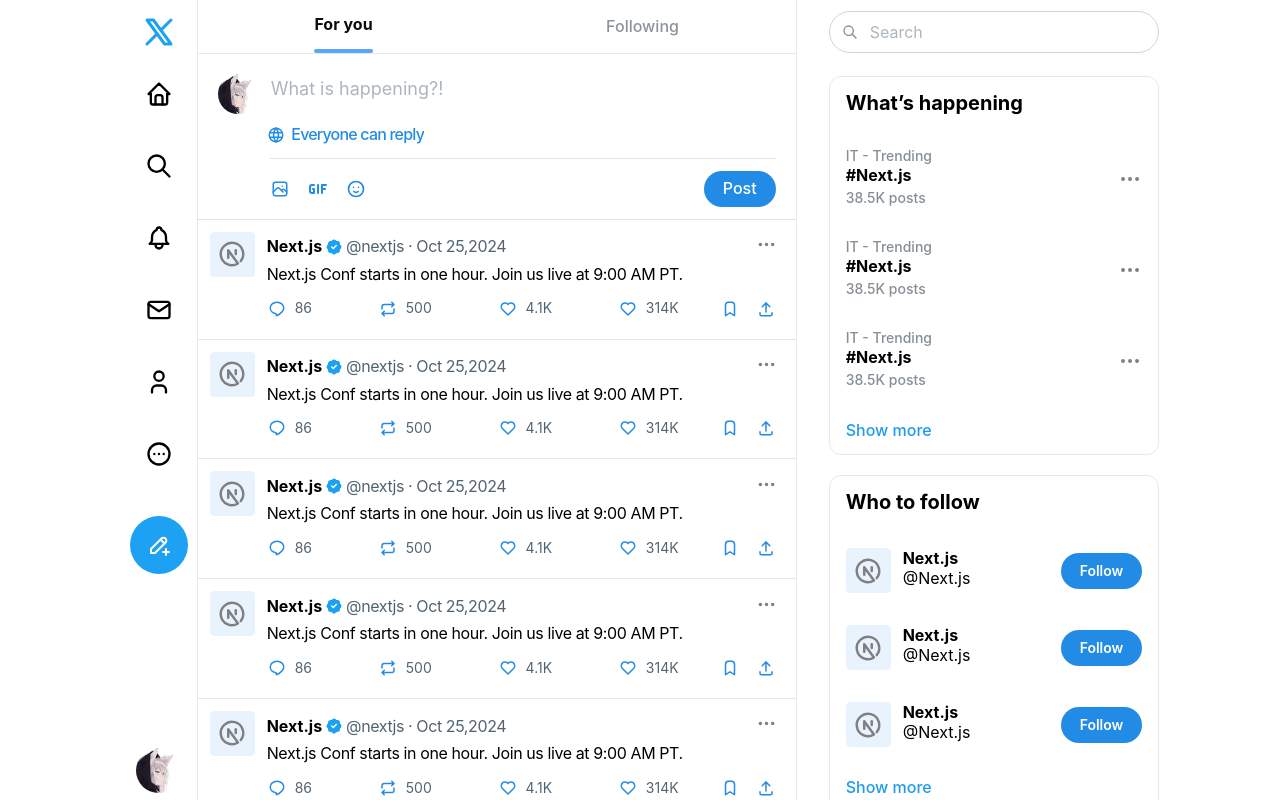
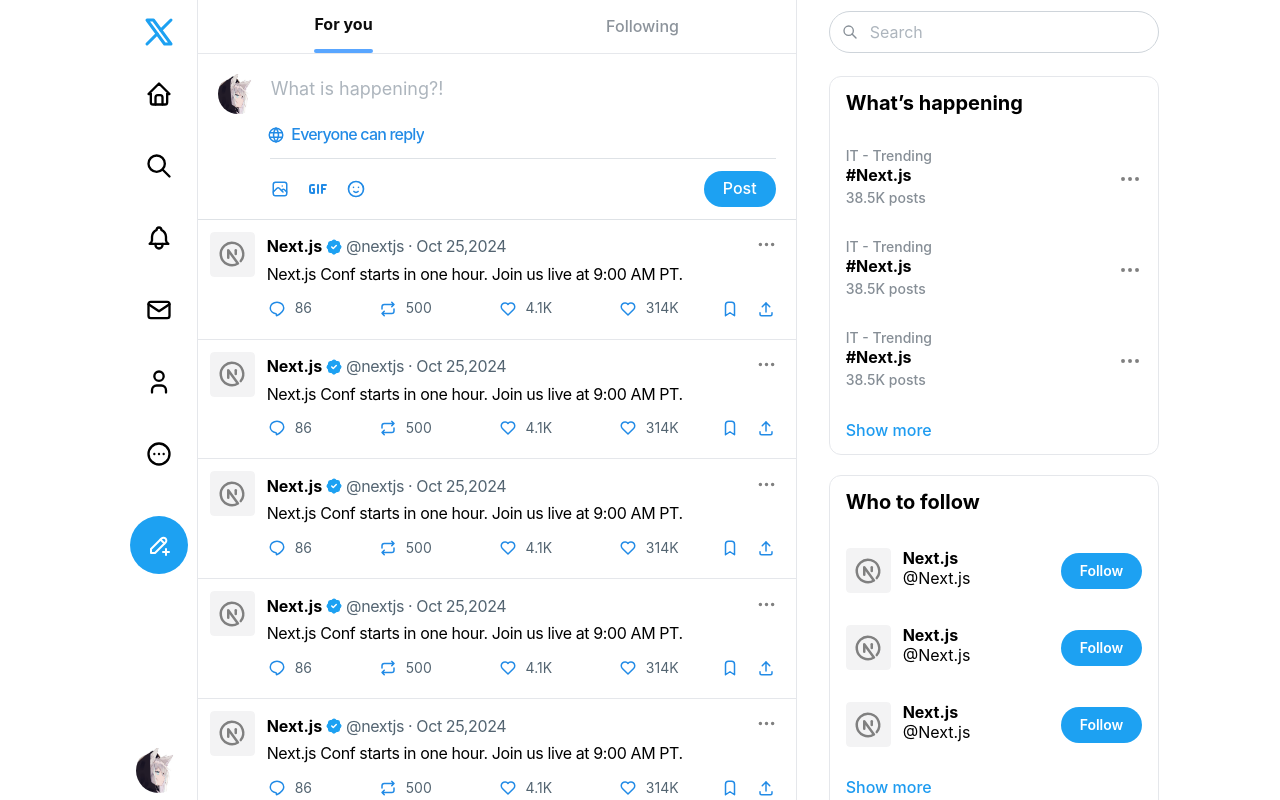
Before and after one commit to GentaAmeku/twitter-clone-nextjs, a Next.js app: page /home in a window 1280 px wide. Shown: the top 800 px of the page. Built offline with nearby package versions, Linux system fonts and the light colour scheme.

Commit message:
fix: color

```diff
--- a/src/app/_components/Aside/containers/RecommendUsers/components/FollowAnchor.tsx
+++ b/src/app/_components/Aside/containers/RecommendUsers/components/FollowAnchor.tsx
@@ -1,4 +1,5 @@
 import { Avatar, Button, Flex, Text } from "@/app/_lib/mantine/core";
+import { colors } from "@/app/_styles/colors";
 import { IconBrandNextjs } from "@tabler/icons-react";
 
 const FollowAnchor = () => (
@@ -9,7 +10,7 @@
 		p="md"
 	>
 		<Flex flex={1} align="center">
-			<Avatar radius="sm" size={45} color="blue">
+			<Avatar radius="sm" size={45}>
 				<IconBrandNextjs size={30} color="gray" />
 			</Avatar>
 			<Flex
@@ -24,7 +25,7 @@
 				<Text size="md">@Next.js</Text>
 			</Flex>
 		</Flex>
-		<Button color="blue" size="sm" radius="xl">
+		<Button color={colors.blue} size="sm" radius="xl">
 			Follow
 		</Button>
 	</Flex>
--- a/src/app/home/_containers/PostInput/presentational.tsx
+++ b/src/app/home/_containers/PostInput/presentational.tsx
@@ -10,6 +10,7 @@
 	Text,
 	Textarea,
 } from "@/app/_lib/mantine/core";
+import { colors } from "@/app/_styles/colors";
 import {
 	IconGif,
 	IconMoodSmile,
@@ -72,7 +73,7 @@
 									<IconMoodSmile size={20} />
 								</ActionIcon>
 							</Flex>
-							<Button radius="xl">
+							<Button radius="xl" color={colors.blue}>
 								<Text fw={500}>Post</Text>
 							</Button>
 						</Flex>
--- a/src/app/home/_containers/PostList/components/PostCard/presentational.tsx
+++ b/src/app/home/_containers/PostList/components/PostCard/presentational.tsx
@@ -19,7 +19,7 @@
 			p="sm"
 		>
 			<Flex>
-				<Avatar radius="sm" size={45} color="blue">
+				<Avatar radius="sm" size={45}>
 					<IconBrandNextjs size={30} color="gray" />
 				</Avatar>
 				<Flex direction="column" justify="center" className="ml-3" flex={1}>
```
